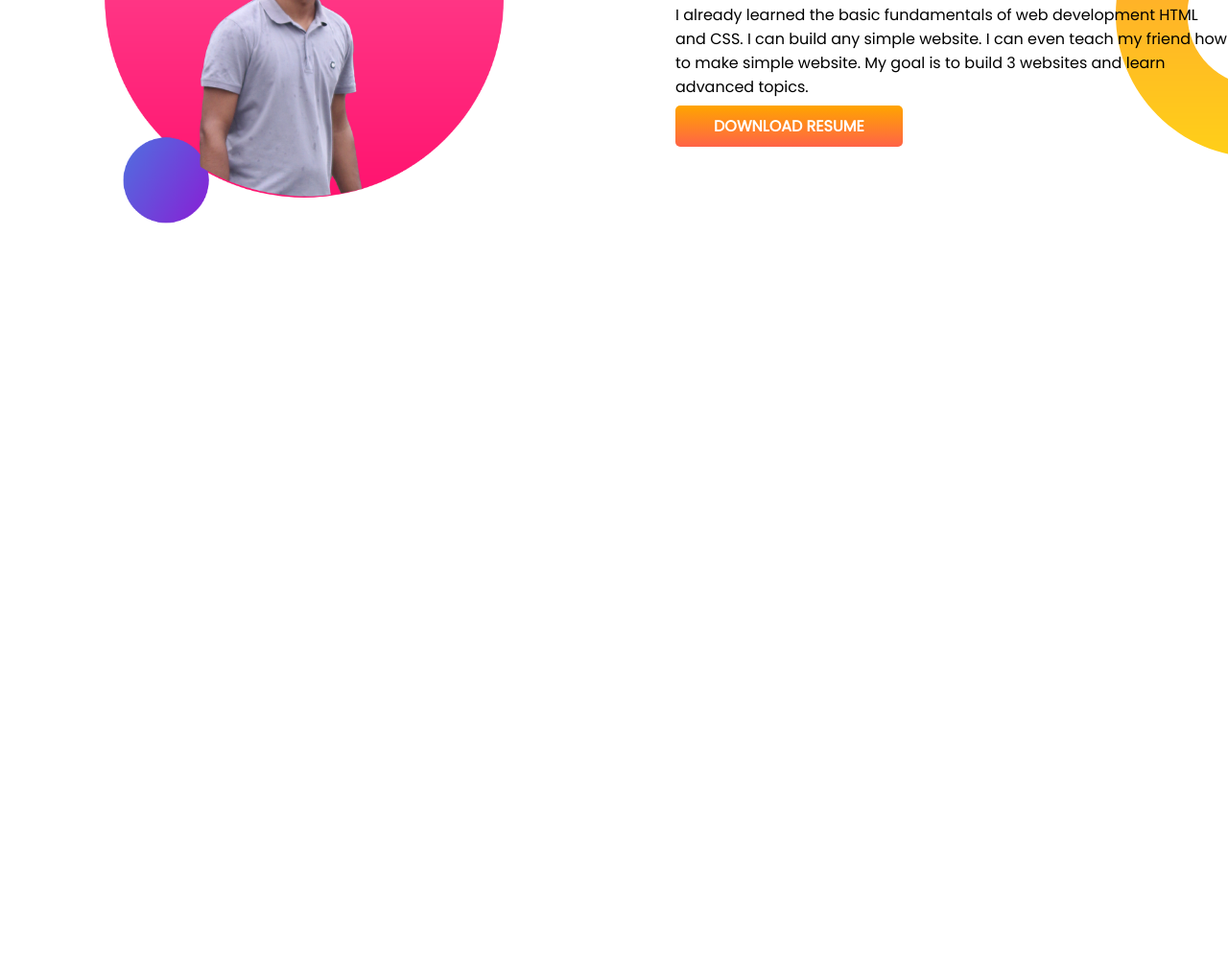
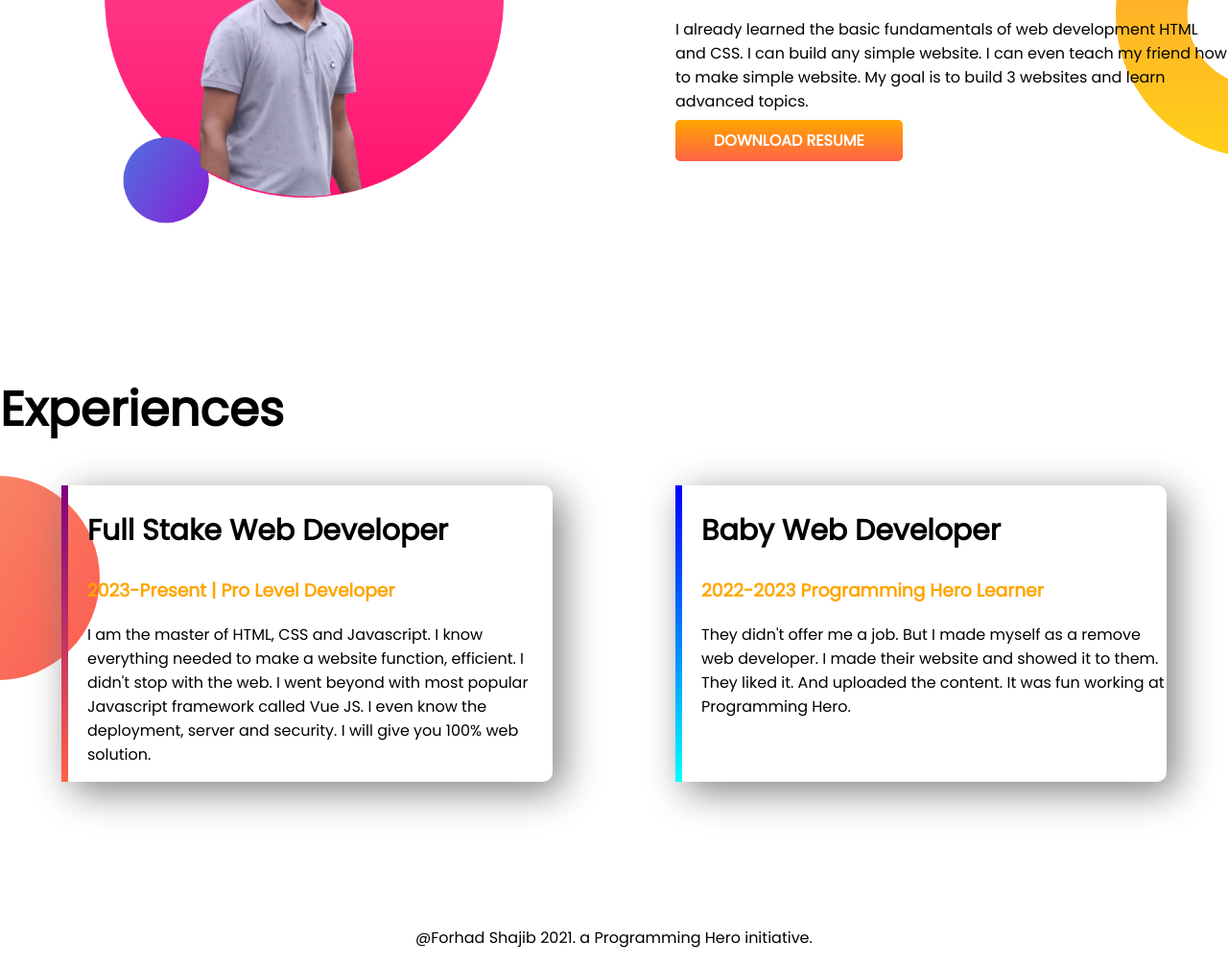
Before and after one commit to shajib99/developer-portfolio, a plain HTML site: page index.html in a window 1280 px wide. Shown: the part 848-1854 px from the top of the page at 96% size. Before the commit the page ends 1238 px from the top, so only its background shows below. Drawn offline with Linux system fonts and the light colour scheme.

Commit message:
footer and experiences added

```diff
--- a/index.html
+++ b/index.html
@@ -13,12 +13,12 @@
 </head>
 
 <body>
-    <section class="top-banner">
+    <section class="top-banner flexible-container">
         <div class="half-width">
             <h1>Welcome To</h1>
             <h1><span class="orange">Forhad Shajib </span>World !</h1>
             <h3>Engineer, Junior Programmer and Developer</h3>
-            <p>You might show me taking challenge to design and development engineering models. I love do coding with
+            <p>You might saw me taking challenge to design and development engineering models. I love do coding with
                 various programming language as like Assembly, C, Java and many more high level languages. But nowadays
                 I have started to coding for web development. I will not stop until I become a good developer.</p>
 
@@ -29,7 +29,8 @@
             <img src="images/shajib-bg.png" alt="">
         </div>
     </section>
-    <section class="dream-big">
+
+    <section class="dream-big flexible-container">
         <div class="half-width">
             <img src="images/shajib-bg2.png" alt="">
         </div>
@@ -41,10 +42,32 @@
                 topics.</p>
 
             <a class="link-button" target="_blank" href="">DOWNLOAD RESUME</a>
+        </div>
+    </section>
 
+    <section class="experience">
+        <h1>Experiences</h1>
+        <div class="flexible-container">
+            <div id="fullstake-dev-exp" class="experience-item">
+                <h2>Full Stake Web Developer</h2>
+                <h3 class="orange">2023-Present | Pro Level Developer</h3>
+                <p>I am the master of HTML, CSS and Javascript. I know everything needed to make a website function,
+                    efficient. I didn't stop with the web. I went beyond with most popular Javascript framework called
+                    Vue
+                    JS. I even know the deployment, server and security. I will give you 100% web solution.</p>
+            </div>
+            <div id="baby-dev-exp" class="experience-item">
+                <h2>Baby Web Developer</h2>
+                <h3 class="orange">2022-2023 Programming Hero Learner</h3>
+                <p>They didn't offer me a job. But I made myself as a remove web developer. I made their website and
+                    showed
+                    it to them. They liked it. And uploaded the content. It was fun working at Programming Hero.</p>
+            </div>
         </div>
-
     </section>
+    <footer>
+        <p>@Forhad Shajib 2021. a Programming Hero initiative.</p>
+    </footer>
 
 </body>
 
--- a/style.css
+++ b/style.css
@@ -5,10 +5,13 @@ body{
 h1{
     font-size: 50px;
 }
+h2{
+    font-size: 30px;
+}
 .orange{
     color: orange;
 }
-section{
+.flexible-container{
     display: flex;
     margin-bottom: 150px;
 }
@@ -36,3 +39,30 @@ section{
     background-repeat: no-repeat;
     background-position: right;
 }
+.experience{
+    background-image: url(images/exp-bg.png);
+    background-repeat: no-repeat;
+    background-position: left;
+}
+.experience-item{
+    width: 40%;
+    margin-left: 5%;
+    margin-right: 5%;
+    padding-left: 20px;
+    border-radius: 10px;
+    box-shadow: 10px 10px 40px gray;
+
+}
+#baby-dev-exp{
+    border-left: 7px solid;
+    border-image: linear-gradient(blue,cyan);
+    border-image-slice: 1;
+}
+#fullstake-dev-exp{
+    border-left: 7px solid;
+    border-image: linear-gradient(purple,tomato);
+    border-image-slice: 1;
+}
+footer p{
+    text-align: center;
+}
```
Also changed, not shown: images/jhankar.png (deleted), images/jhankar2.png (deleted), images/my-bg.png (deleted), images/my-bg2.png (deleted), 4 other files.
